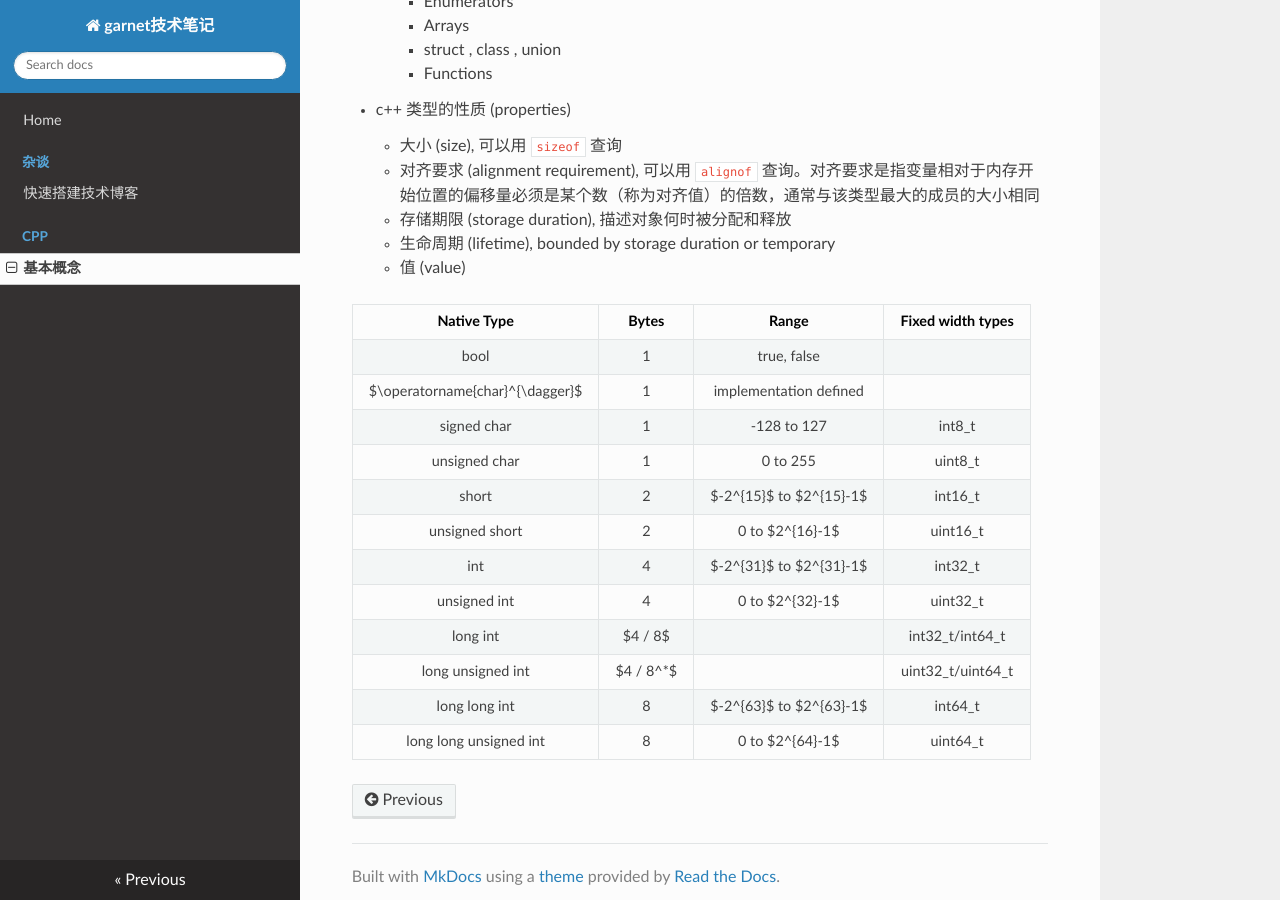
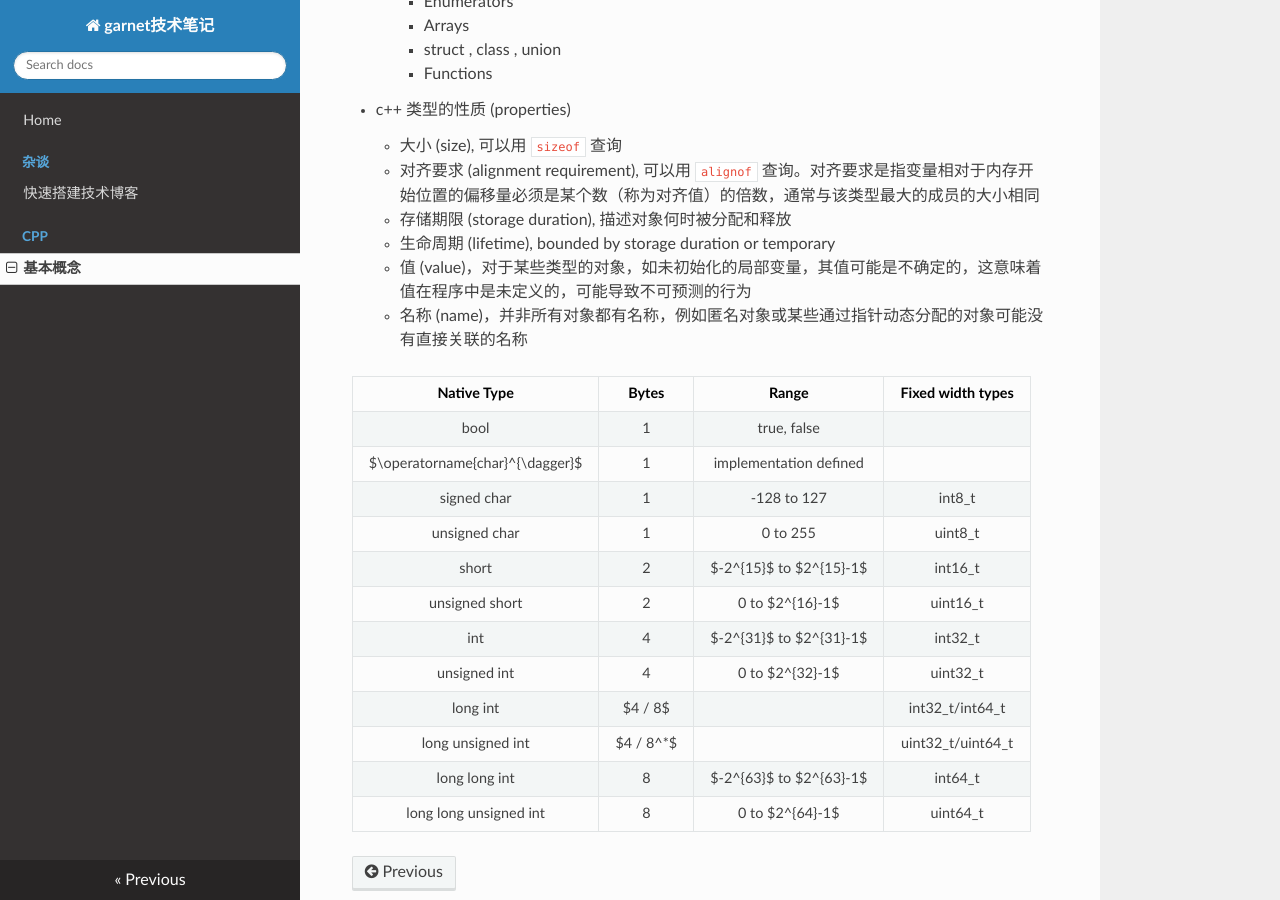
Before and after one commit to ymma98/technotes, an MkDocs documentation site: the page built from docs/cpp/基本概念.md, in a window 1280 px wide and 900 px high, scrolled down 1111 px. Built offline with MkDocs 1.6.1, drawn with Linux system fonts in a browser that asks for light colours; nearby versions of some CDN libraries.

Commit message:
docs/cpp/基本概念.md updated from https://stackedit.cn/

```diff
--- a/docs/cpp/基本概念.md
+++ b/docs/cpp/基本概念.md
@@ -43,7 +43,8 @@ g++ -std=c++26 <program.cpp> -o program
 	* 对齐要求 (alignment requirement), 可以用 `alignof` 查询。对齐要求是指变量相对于内存开始位置的偏移量必须是某个数（称为对齐值）的倍数，通常与该类型最大的成员的大小相同
 	* 存储期限 (storage duration), 描述对象何时被分配和释放
 	* 生命周期 (lifetime), bounded by storage duration or temporary
-	* 值 (value)
+	* 值 (value)，对于某些类型的对象，如未初始化的局部变量，其值可能是不确定的，这意味着值在程序中是未定义的，可能导致不可预测的行为
+	* 名称 (name)，并非所有对象都有名称，例如匿名对象或某些通过指针动态分配的对象可能没有直接关联的名称
 
 | Native Type | Bytes | Range | Fixed width types <br> <cstdint> |
 | :---: | :---: | :---: | :---: |
```
Also changed, not shown: other parts of docs/cpp/基本概念.md (+1 -1 lines).
